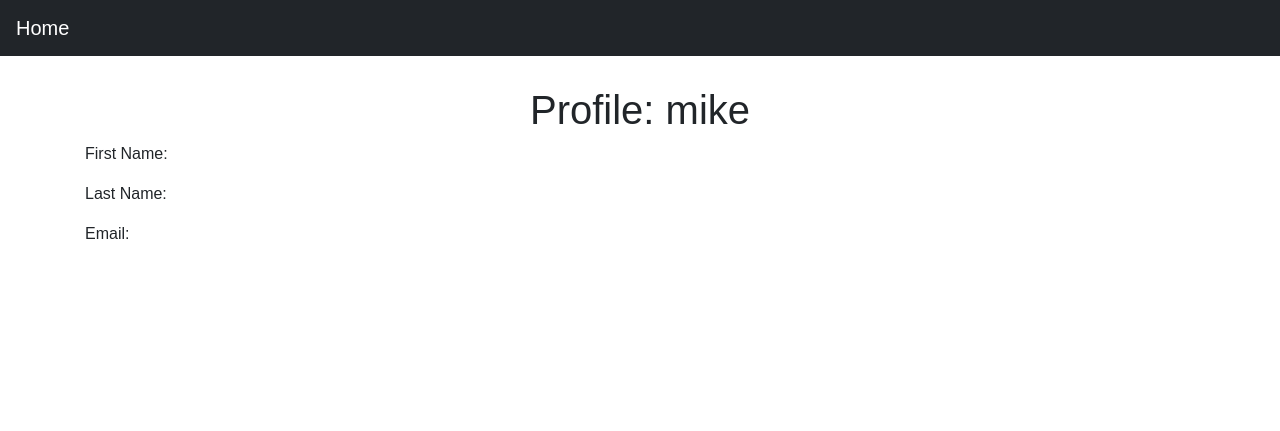
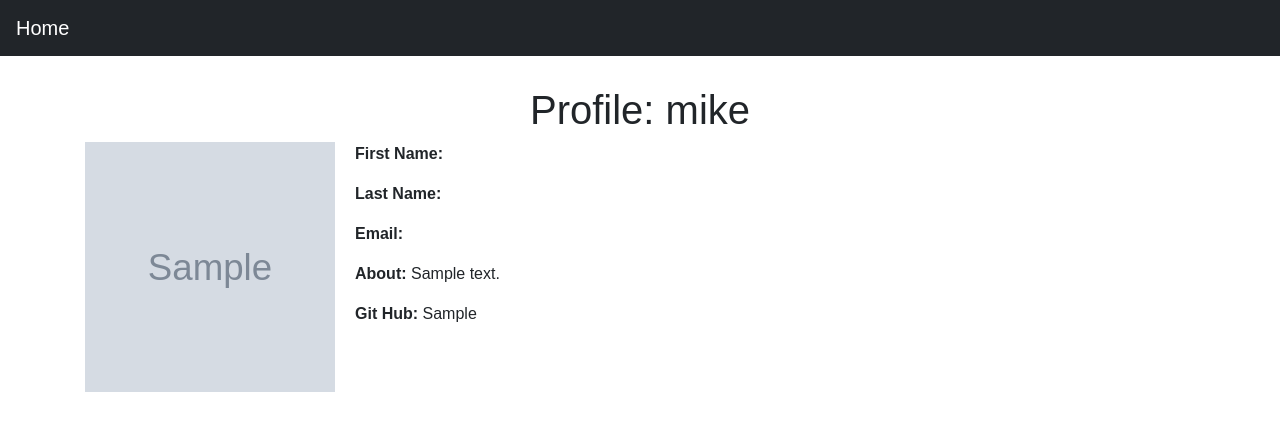
Before and after one commit to York5/Issue-Tracker-2, a Django app: page /accounts/1/ in a window 1280 px wide. Shown: the top 431 px of the page. Run offline with Django 3.2, Linux system fonts and the light colour scheme; data comes from the database, SQL or seed files in the repository; tables that the repository leaves empty hold one stand-in row (values such as "Sample post"); grey boxes marked "Sample" are stand-in pictures; some libraries are stand-ins or nearby versions.

Commit message:
Admin page configured for Profile. Forms changes.

```diff
--- a/source/accounts/admin.py
+++ b/source/accounts/admin.py
@@ -7,7 +7,7 @@ from .models import Profile
 
 class ProfileInline(admin.StackedInline):
     model = Profile
-    fields = ['birth_date', 'avatar']
+    fields = ['avatar', 'about', 'git_hub']
 
 
 class UserProfileAdmin(UserAdmin):
--- a/source/accounts/templates/user_detail.html
+++ b/source/accounts/templates/user_detail.html
@@ -21,7 +21,14 @@
 {% endblock %}
 {% block content %}
     <h1 class="main_header">Profile: {{ user_obj.username }}</h1>
-    <p>First Name: <b>{{ user_obj.first_name }}</b></p>
-    <p>Last Name: {{ user_obj.last_name }}</p>
-    <p>Email: {{ user_obj.email }}</p>
+    {% if user_obj.profile.avatar %}
+        <div class="avatar_pic">
+        <img src="{{ user_obj.profile.avatar.url }}" width="250" height="250" alt="user picture">
+        </div>
+    {% endif %}
+    <p><b>First Name:</b> {{ user_obj.first_name }}</p>
+    <p><b>Last Name:</b> {{ user_obj.last_name }}</p>
+    <p><b>Email:</b> {{ user_obj.email }}</p>
+    <p><b>About:</b> {{ user_obj.profile.about }}</p>
+    <p><b>Git Hub:</b> {{ user_obj.profile.git_hub }}</p>
 {% endblock %}
--- a/source/accounts/templates/user_update.html
+++ b/source/accounts/templates/user_update.html
@@ -16,7 +16,7 @@
 {% block content %}
     <h1 class="main_header">Edit Profile {{ user_obj.username }}</h1>
     <div class="form_container">
-         <form action="{% url 'accounts:user_update' user_obj.pk %}" method="post">
+         <form action="{% url 'accounts:user_update' user_obj.pk %}" method="post" enctype="multipart/form-data>
             {% include 'partial/form.html' with button_text="Update" %}
          </form>
     </div>
--- a/source/webapp/static/css/style.css
+++ b/source/webapp/static/css/style.css
@@ -144,3 +144,10 @@ body {
     margin-top: 20px;
     margin-bottom: 20px;
 }
+.avatar_pic {
+    display: inline-block;
+    float: left;
+    width: 250px;
+    height: auto;
+    margin-right: 20px;
+}
```
Also changed, not shown: source/accounts/forms.py (+23 -0 lines).
